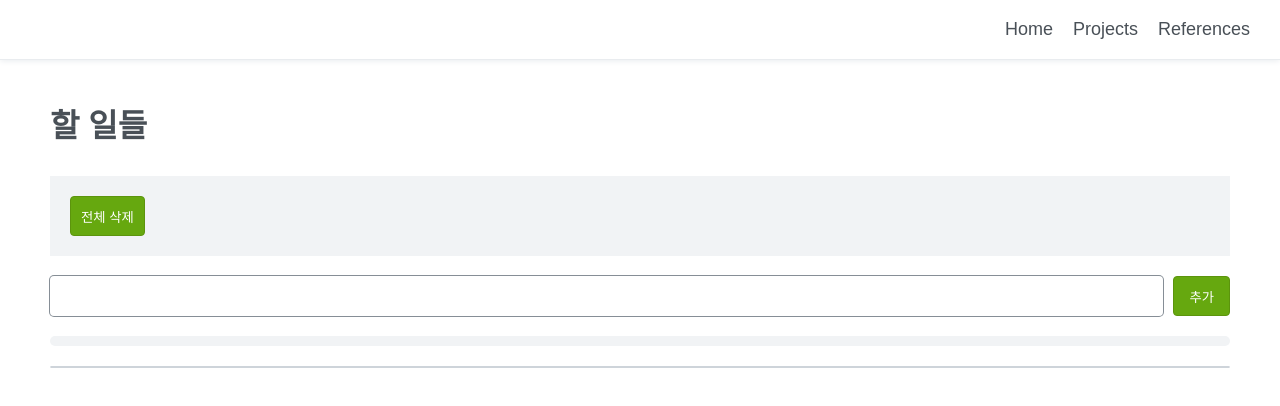
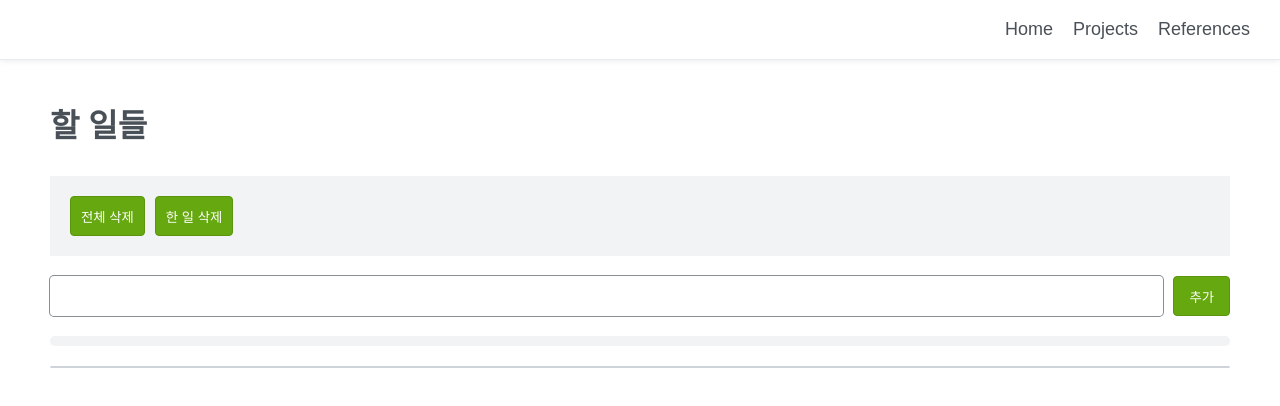
Before and after one commit to Orchemi/Code_Playground, a Next.js app: page /projects/todo-list in a window 1280 px wide. Shown: the top 406 px of the page. Built offline with nearby package versions, Linux system fonts and the light colour scheme.

Commit message:
feat: 한 일 삭제 기능 구현

```diff
--- a/src/components/todoList/TodoHeader.tsx
+++ b/src/components/todoList/TodoHeader.tsx
@@ -5,13 +5,16 @@ import useTodoList from '@/components/todoList/useTodoList';
 import { FC } from 'react';
 
 const TodoHeader: FC = () => {
-  const { deleteAllTodo } = useTodoList();
+  const { deleteAllTodo, deleteDoneTodo } = useTodoList();
 
   return (
     <div css={todoHeaderCss}>
       <button css={deleteAllTodoButtonCss} onClick={deleteAllTodo}>
         전체 삭제
       </button>
+      <button css={deleteAllTodoButtonCss} onClick={deleteDoneTodo}>
+        한 일 삭제
+      </button>
     </div>
   );
 };
--- a/src/components/todoList/useTodoList.tsx
+++ b/src/components/todoList/useTodoList.tsx
@@ -104,6 +104,11 @@ const useTodoList = (id?: number) => {
     setTodoList(newTodoList);
   };
 
+  const deleteDoneTodo = () => {
+    const newTodoList = todoList.filter((todo) => !todo.isDone);
+    setTodoList(newTodoList);
+  };
+
   const deleteAllTodo = () => {
     setTodoList([]);
     setLatestTodoId(0);
@@ -117,6 +122,7 @@ const useTodoList = (id?: number) => {
     setTodoList,
     updateTodoContent,
     deleteTodo,
+    deleteDoneTodo,
     deleteAllTodo,
     updatingTodoId,
     updatingTodoValue,
```
